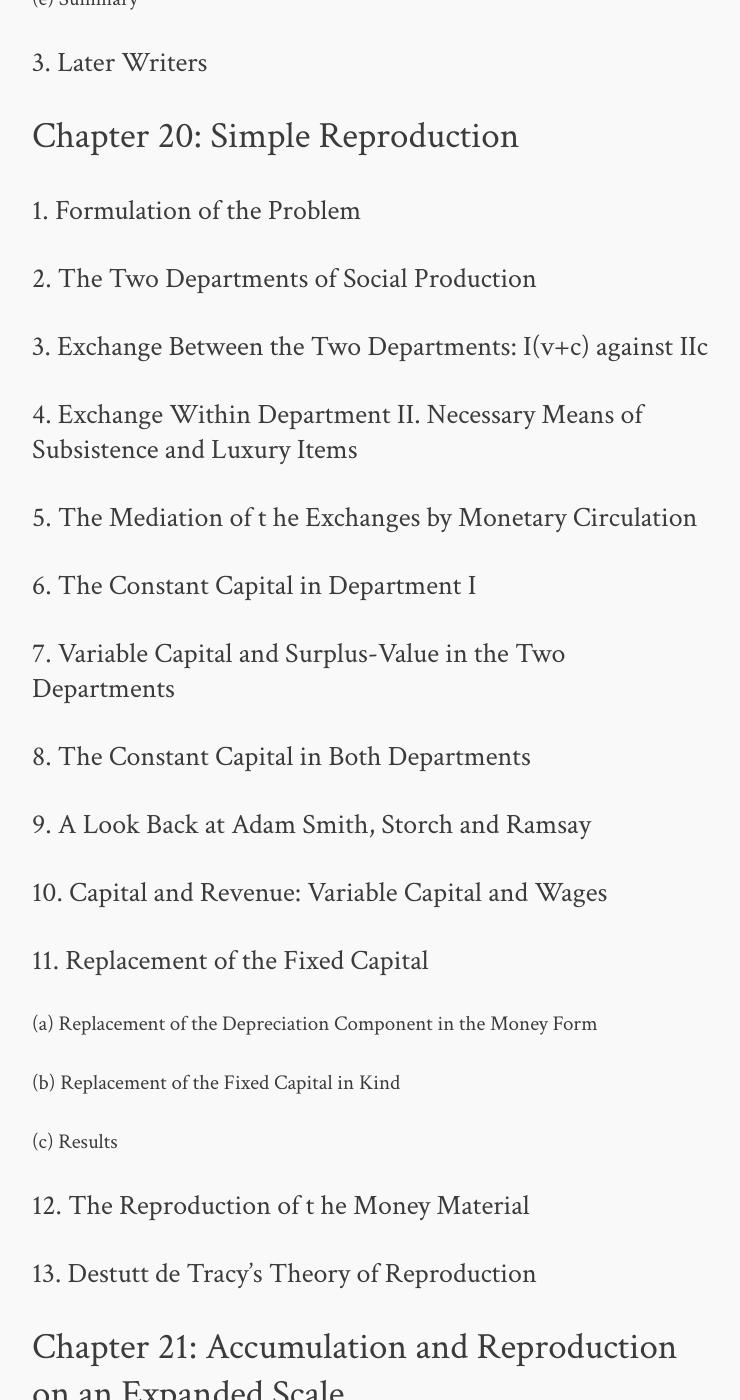
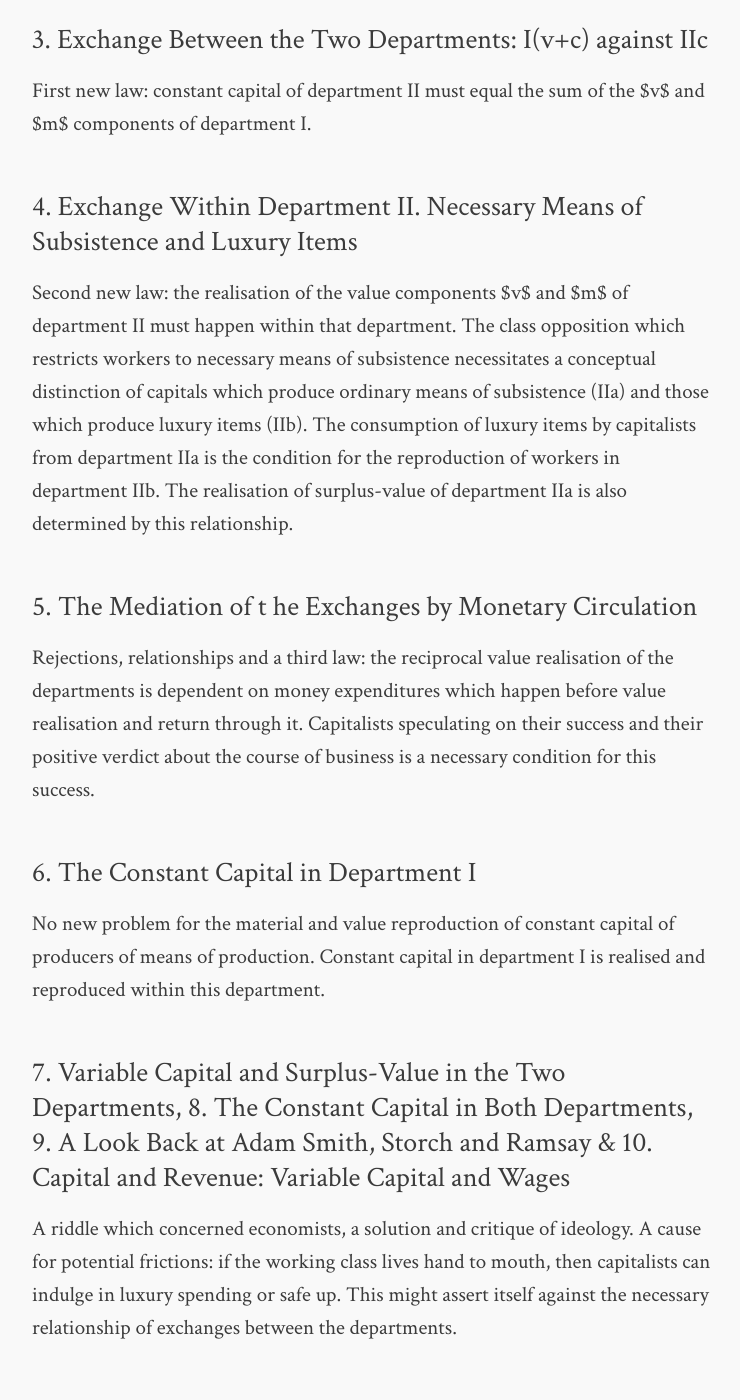
Before and after one commit to readingcapital/readingcapital.github.io, a Jekyll site: the page built from volume-2/index.md, in a window 1280 px wide and 1400 px high, scrolled down 12535 px. Shown: the whole window, without its empty margins (268-1008 px from the left). Built offline with Jekyll 4.4.1, drawn with Linux system fonts in a browser that asks for light colours; comment, search, counter and statistics services are not loaded; some of the changed text lies outside the part shown.

Commit message:
first draft of summary of Part 3

```diff
--- a/volume-2/index.md
+++ b/volume-2/index.md
@@ -328,80 +328,109 @@
 
 ### Chapter 18: Introduction ###
 
-#### 1. The Object of the Inquiry ####
-
-#### 2. The Role of Money Capital ####
+The new object is developed: individual capital as part of total social capital.
 
 ### Chapter 19: Former Presentations of the Subject ###
 
-#### 1. The Physiocrats ####
-
-#### 2. Adam Smith ####
-
-##### (a) Smith's General Perspectives #####
-
-##### (b) Smith's Resolution of Exchange-Value into v+s #####
-
-##### (c) The Constant Capital Component #####
-
-##### (d) Capital and Revenue in Adam Smith #####
-
-##### (e) Summary #####
-
-#### 3. Later Writers ####
+This section was intentionally left blank.
 
 ### Chapter 20: Simple Reproduction ###
 
-#### 1. Formulation of the Problem ####
+#### 1. Formulation of the Problem & 2. The Two Departments of Social Production ####
 
-#### 2. The Two Departments of Social Production ####
+The question and the scheme to answer this question are developed: commodity
+capital in each year must suffice for replacement of capital in value and in
+material terms, otherwise there is no simple reproduction. Thus the distinction
+between capitals based on what they produce is introduced. Department I produces
+means of production for $c$ and department II produces means of subsistence for
+$v$ and $m$.
 
 #### 3. Exchange Between the Two Departments: I(v+c) against IIc ####
 
+First new law: constant capital of department II must equal the sum of the $v$
+and $m$ components of department I.
+
 #### 4. Exchange Within Department II. Necessary Means of Subsistence and Luxury Items ####
+
+Second new law: the realisation of the value components $v$ and $m$ of
+department II must happen within that department. The class opposition which
+restricts workers to necessary means of subsistence necessitates a conceptual
+distinction of capitals which produce ordinary means of subsistence (IIa) and
+those which produce luxury items (IIb). The consumption of luxury items by
+capitalists from department IIa is the condition for the reproduction of workers
+in department IIb. The realisation of surplus-value of department IIa is also
+determined by this relationship.
 
 #### 5. The Mediation of t he Exchanges by Monetary Circulation ####
 
+Rejections, relationships and a third law: the reciprocal value realisation of
+the departments is dependent on money expenditures which happen before value
+realisation and return through it. Capitalists speculating on their success and
+their positive verdict about the course of business is a necessary condition for
+this success.
+
 #### 6. The Constant Capital in Department I ####
 
-#### 7. Variable Capital and Surplus-Value in the Two Departments ####
+No new problem for the material and value reproduction of constant capital of
+producers of means of production.  Constant capital in department I is realised
+and reproduced within this department.
 
-#### 8. The Constant Capital in Both Departments ####
+#### 7. Variable Capital and Surplus-Value in the Two Departments, 8. The Constant Capital in Both Departments, 9. A Look Back at Adam Smith, Storch and Ramsay & 10. Capital and Revenue: Variable Capital and Wages ####
 
-#### 9. A Look Back at Adam Smith, Storch and Ramsay ####
-
-#### 10. Capital and Revenue: Variable Capital and Wages ####
+A riddle which concerned economists, a solution and critique of ideology. A
+cause for potential frictions: if the working class lives hand to mouth, then
+capitalists can indulge in luxury spending or safe up. This might assert itself
+against the necessary relationship of exchanges between the departments.
 
 #### 11. Replacement of the Fixed Capital ####
 
-##### (a) Replacement of the Depreciation Component in the Money Form #####
+A fourth law: simple reproduction can only happen if department II wants to buy
+new machinery to the same extend as it hoards in order to buy fixed capital
+later. Such a balance would have to exist in every year which is unlikely due to
+the anarchy of the market. If every year the same is produced in terms of value
+and material then this means crisis.
 
-##### (b) Replacement of the Fixed Capital in Kind #####
+Simple reproduction only exists under constant overproduction, i.e. expanded
+reproduction, which means accumulation must take place. This is the transition
+to the next chapter.
 
-##### (c) Results #####
+#### 12. The Reproduction of the Money Material ####
 
-#### 12. The Reproduction of t he Money Material ####
+Money material is replaced and the possibility of hoarding without disturbing
+the reproduction process exists.
 
 #### 13. Destutt de Tracy's Theory of Reproduction ####
 
+Critique of ideology.
+
 ### Chapter 21: Accumulation and Reproduction on an Expanded Scale ###
 
-#### 1. Accumulation in Department I ####
+The general result of this chapter: accumulation presupposes accumulation.
 
-##### (a) Hoard Formation #####
+* Capitals which hoard in order to expand in the future are dependent on
+  capitals which are expanding now, i.e. those which already successfully
+  hoarded.
 
-##### (b) The Additional Constant Capital #####
+* Accumulation in department I is dependent on accumulation in department II and
+  vice versa. This way capitals produce the material and value conditions for
+  accumulation.
 
-##### (c) The Additional Variable Capital #####
+* This accumulation includes simple reproduction.
 
-#### 2. Accumulation in Department II ####
+* means of subsistence producing capitals must expand in anticipation of
+  expansion elsewhere and must produce commodity hoards which are only realised
+  by workers yet to be hired by department I.
 
-#### 3. Schematic Presentation of Accumulation ####
+* The presentation of the circulation or the process of reproduction of capital
+  not only shows how capital produces, but also how capital is produced.
 
-##### (a) First Example #####
+* The laws developed in Chapters 20 and 21 present themselves as possibilities
+  and limits (up to interruptions) of accumulation or even simple reproduction.
 
-##### (b) Second Example #####
-
-##### (c) The Exchange of IIc in the Case of Accumulation #####
-
-#### 4. Supplementary Remarks ####
+The drive to accumulation determines capitalist production. Capital makes simple
+reproduction dependent on the success of accumulation. If an individual capital
+is successful with this or not depends on if it fits into the unity of
+production and circulation process of total social capital. A unity which is
+re-produced by individual capitals — or not. Capital must fix this new criterion
+for the capitalist purpose to the commodity, the link between production and
+circulation. This is how the next volume starts.
```
